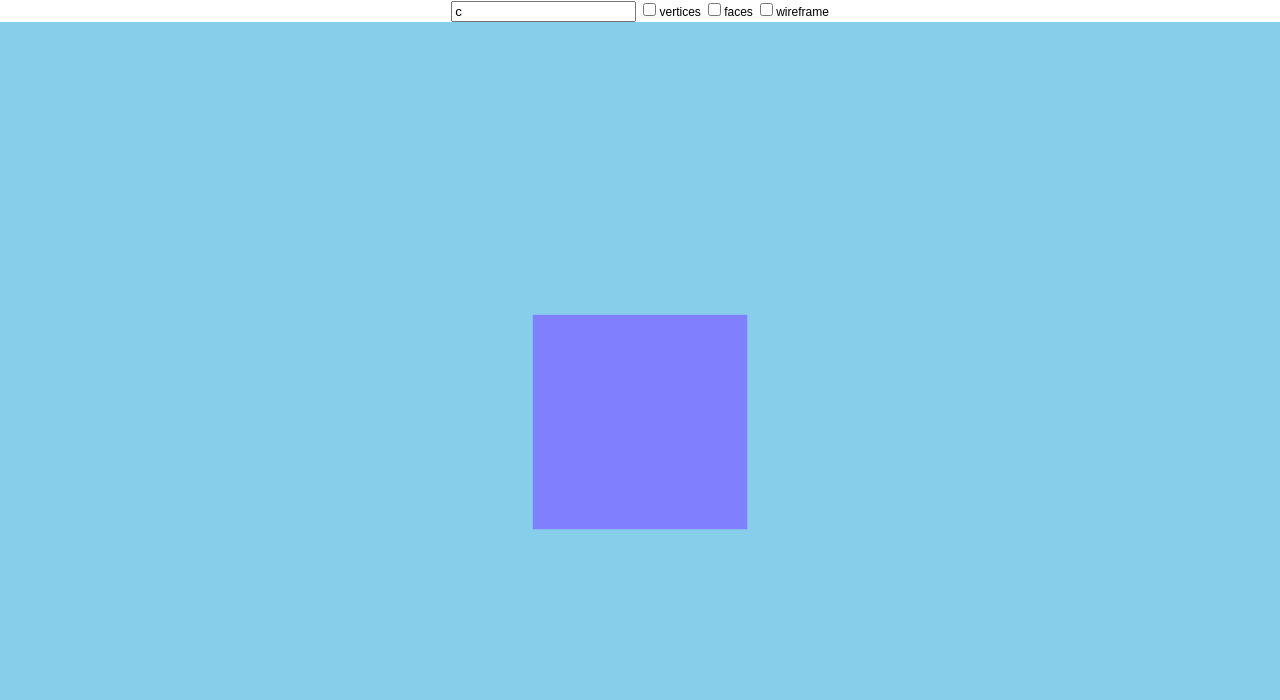
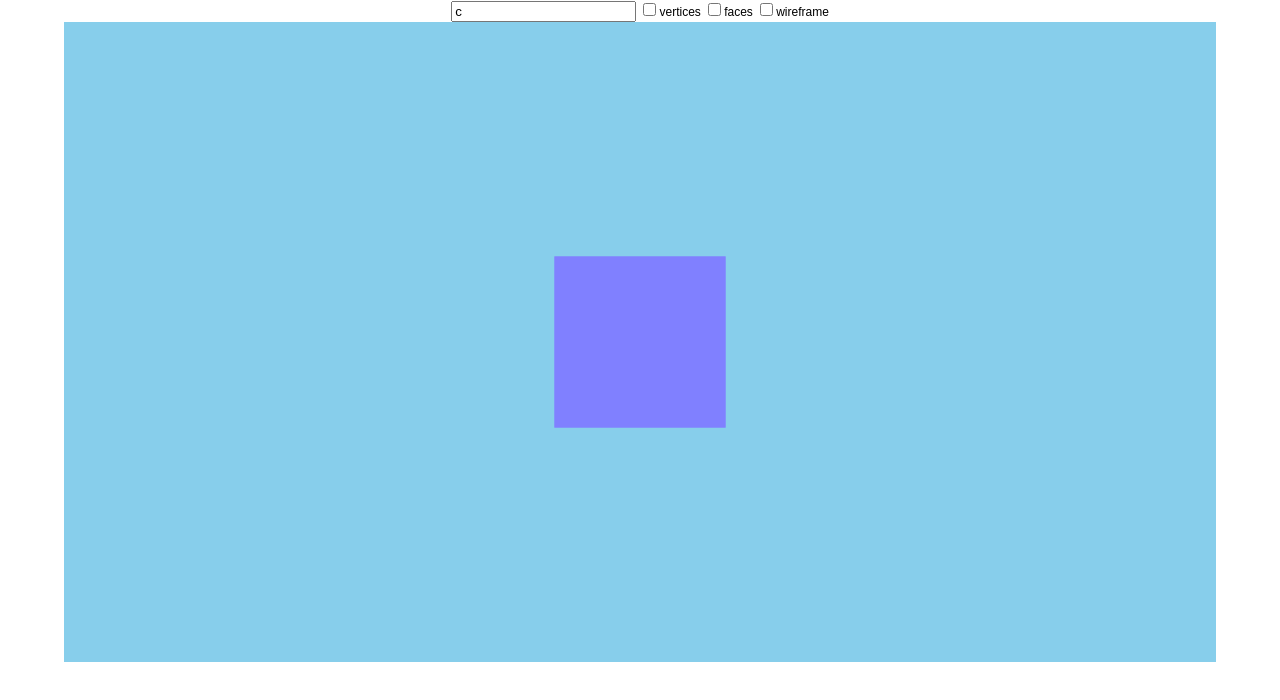
Before and after one commit to gyrgir/polyeditor, a website built with Vite: page index.html in a window 1280 px wide. Built offline with nearby package versions, Linux system fonts and the light colour scheme.

Commit message:
Canvas fills container instead of entire window

```diff
--- a/src/Polyeditor/Polyeditor.js
+++ b/src/Polyeditor/Polyeditor.js
@@ -27,7 +27,7 @@ class Polyeditor {
 
         container.append(this.#renderer.domElement);
 
-        this.#loop = new ControlLoop(this.#camera, this.#scene, this.#renderer);
+        this.#loop = new ControlLoop(this.#camera, this.#scene, this.#renderer, container);
     }
 
     start() {
--- a/src/Polyeditor/components/ControlLoop.js
+++ b/src/Polyeditor/components/ControlLoop.js
@@ -9,19 +9,21 @@ class ControlLoop {
     #controls;
     #renderer;
     #scene;
+    #container;
 
-    constructor(camera, scene, renderer) {
+    constructor(camera, scene, renderer, container) {
         this.#clock = new Clock();
         this.#camera = camera;
         this.#scene = scene;
         this.#renderer = renderer;
+        this.#container = container;
 
         this.#controls = new OrbitControls(this.#camera, this.#renderer.domElement);
         this.#controls.listenToKeyEvents(window);
 
         window.addEventListener('resize', () => {
             //TODO: think about throttling
-            resize(this.#renderer.domElement, this.#camera, this.#renderer);
+            resize(this.#container, this.#camera, this.#renderer);
             this.#renderer.render(this.#scene, this.#camera);
         });
     }
@@ -29,6 +31,7 @@ class ControlLoop {
     tick(delta) {}
 
     start() {
+        resize(this.#container, this.#camera, this.#renderer);
         this.#renderer.setAnimationLoop(() => {
             const delta = this.#clock.getDelta();
 
--- a/src/Polyeditor/components/createRenderer.js
+++ b/src/Polyeditor/components/createRenderer.js
@@ -1,12 +1,7 @@
 import { WebGLRenderer } from 'three';
 
 function createRenderer() {
-    const renderer = new WebGLRenderer({antialias: true});
-
-    renderer.setPixelRatio(window.devicePixelRatio);
-    renderer.setSize(window.innerWidth, window.innerHeight);
-
-    return renderer;
+    return new WebGLRenderer({antialias: true});
 }
 
 export { createRenderer }
--- a/src/Polyeditor/components/resize.js
+++ b/src/Polyeditor/components/resize.js
@@ -1,9 +1,15 @@
 function resize(container, camera, renderer) {
-    camera.aspect = window.innerWidth / window.innerHeight;
-    camera.updateProjectionMatrix();
+    const containerWidth = container.clientWidth;
+    const containerHeight = container.clientHeight;
+    const canvas = renderer.domElement;
 
-    renderer.setSize(window.innerWidth, window.innerHeight);
-    renderer.setPixelRatio(window.devicePixelRatio);
+    if (canvas.clientWidth !== containerWidth || canvas.clientHeight !== containerHeight) {
+        camera.aspect = containerWidth / containerHeight;
+        camera.updateProjectionMatrix();
+
+        renderer.setSize(containerWidth, containerHeight);
+        renderer.setPixelRatio(window.devicePixelRatio);
+    }
 }
 
 export { resize }
--- a/styles/main.css
+++ b/styles/main.css
@@ -7,7 +7,8 @@ body {
 }
 
 #scene-container {
-  position: absolute;
-  width: 100%;
-  height: 100%;
+  width: 90vw;
+  height: max(600px, 80vh);
+  display: block;
+  margin: auto;
 }
```
